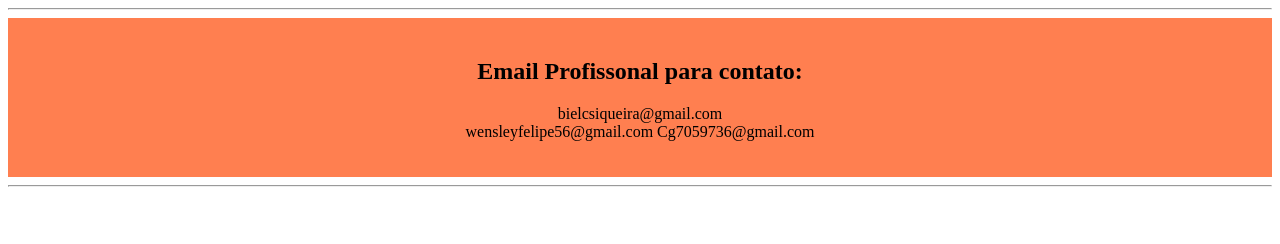
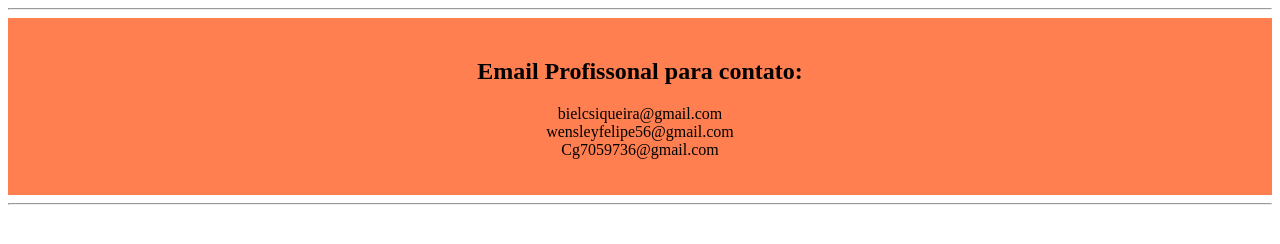
Before and after one commit to genguis/SUPORTE, a plain HTML site: page index.html in a window 1280 px wide. Drawn offline with Linux system fonts and the light colour scheme.

Commit message:
Update index.html

```diff
--- a/index.html
+++ b/index.html
@@ -21,7 +21,7 @@
     <div>
     <h2>Email Profissonal para contato:</h2>
     <p>bielcsiqueira@gmail.com<br>
-      wensleyfelipe56@gmail.com
+      wensleyfelipe56@gmail.com<br>
       Cg7059736@gmail.com</p>
     </div>
     <hr>
```
